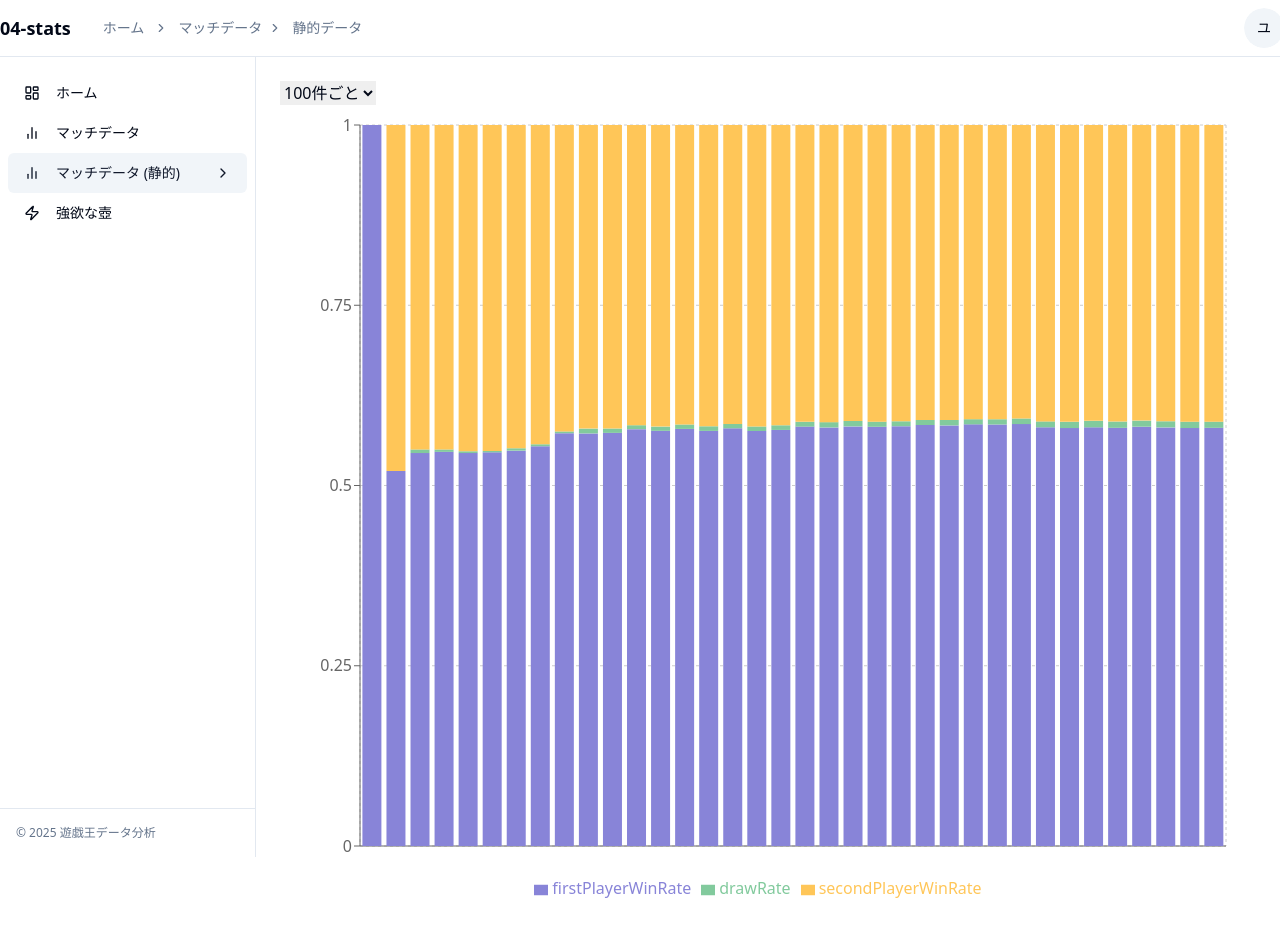
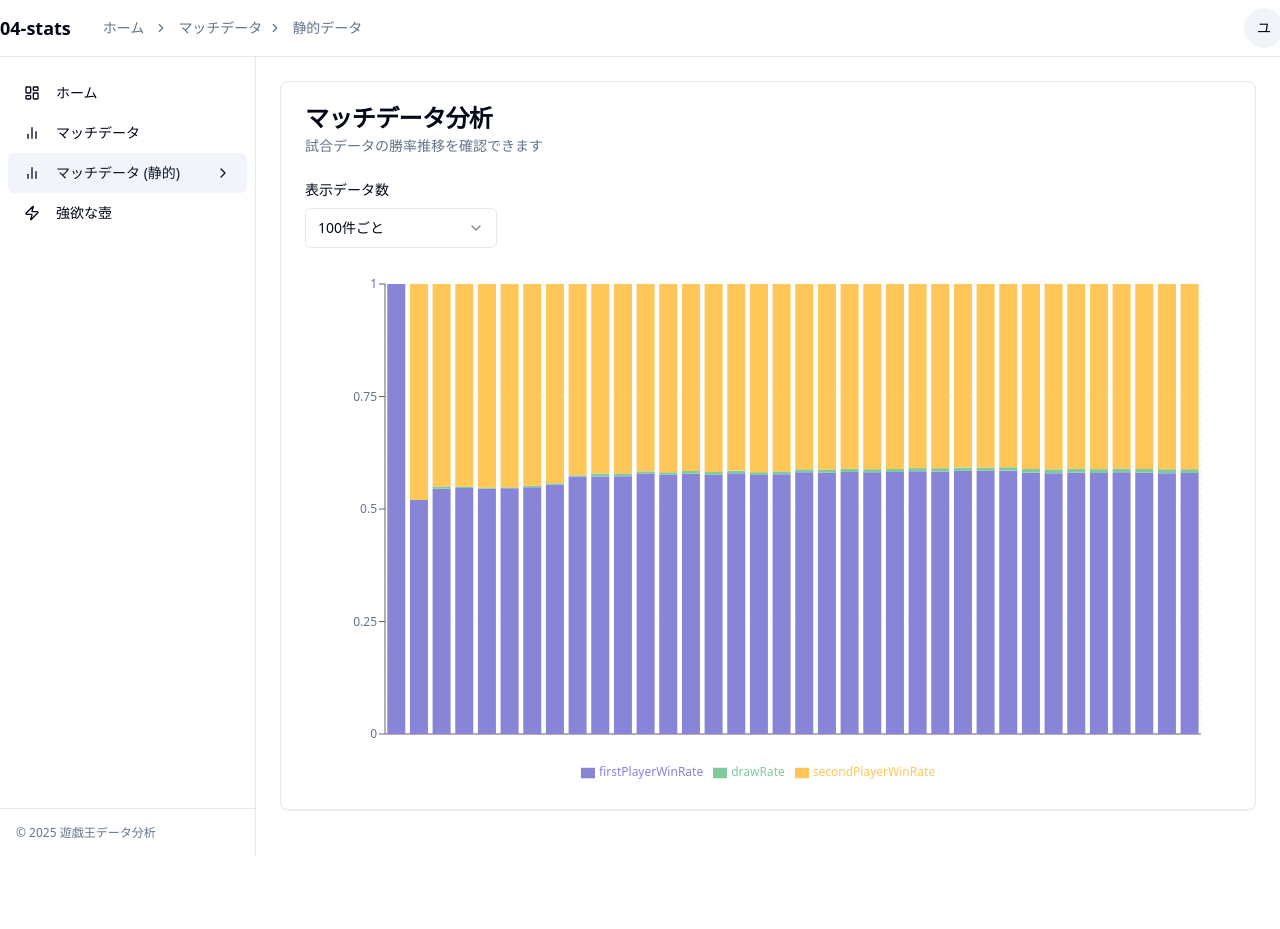
Before and after one commit to kyoichiroT/04-stats-frontend, a Next.js app: page /match-data/static in a window 1280 px wide. After the commit the page ends 857 px from the top, so only its background shows below. Built offline with nearby package versions, Linux system fonts and the light colour scheme.

Commit message:
一旦shad-cn対応。スマホ向けにチャートの最適化の必要アリ

```diff
--- a/src/app/match-data/match-data-details/index.tsx
+++ b/src/app/match-data/match-data-details/index.tsx
@@ -1,6 +1,20 @@
 import { useState } from "react";
 import { WinRatio } from "../match-data-types";
 import { MatchDataCharts } from "./match-data-charts";
+import {
+  Card,
+  CardContent,
+  CardDescription,
+  CardHeader,
+  CardTitle,
+} from "@/components/ui/card";
+import {
+  Select,
+  SelectContent,
+  SelectItem,
+  SelectTrigger,
+  SelectValue,
+} from "@/components/ui/select";
 
 export function MatchDataDataDetail({
   matchData,
@@ -8,18 +22,39 @@ export function MatchDataDataDetail({
   matchData: WinRatio[] | undefined;
 }) {
   const [displayCount, setDisplayCount] = useState(100);
+
   return (
-    <div>
-      <select
-        value={displayCount}
-        onChange={(e) => setDisplayCount(Number(e.target.value))}
-      >
-        <option value={matchData?.length || 0}>全件</option>
-        <option value={10}>10件ごと</option>
-        <option value={50}>50件ごと</option>
-        <option value={100}>100件ごと</option>
-      </select>
-      <MatchDataCharts matchData={matchData} displayCount={displayCount} />
+    <div className="space-y-4">
+      <Card>
+        <CardHeader>
+          <CardTitle>マッチデータ分析</CardTitle>
+          <CardDescription>試合データの勝率推移を確認できます</CardDescription>
+        </CardHeader>
+        <CardContent>
+          <div className="mb-4">
+            <label className="text-sm font-medium mb-2 block">
+              表示データ数
+            </label>
+            <Select
+              value={displayCount.toString()}
+              onValueChange={(value) => setDisplayCount(Number(value))}
+            >
+              <SelectTrigger className="w-48">
+                <SelectValue />
+              </SelectTrigger>
+              <SelectContent>
+                <SelectItem value={(matchData?.length || 0).toString()}>
+                  全件
+                </SelectItem>
+                <SelectItem value="10">10件ごと</SelectItem>
+                <SelectItem value="50">50件ごと</SelectItem>
+                <SelectItem value="100">100件ごと</SelectItem>
+              </SelectContent>
+            </Select>
+          </div>
+          <MatchDataCharts matchData={matchData} displayCount={displayCount} />
+        </CardContent>
+      </Card>
     </div>
   );
 }
--- a/src/app/match-data/match-data-details/match-data-charts/match-data-diagrams/index.tsx
+++ b/src/app/match-data/match-data-details/match-data-charts/match-data-diagrams/index.tsx
@@ -5,15 +5,13 @@ import {
   BarChart,
   CartesianGrid,
   Legend,
-  // Line,
-  // LineChart,
   ResponsiveContainer,
   Tooltip,
   XAxis,
   YAxis,
 } from "recharts";
-// import { dot } from "node:test/reporters";
 import { WinRatio } from "../../../match-data-types";
+import { ChartConfig, ChartContainer } from "@/components/ui/chart";
 
 type winRatioData = {
   matchCount: number;
@@ -65,9 +63,26 @@ const CustomTooltip: React.FC<CustomTooltipProps> = ({
       </div>
     );
   }
+  return null;
 };
 
 const COLORS = ["#8884d8", "#82ca9d", "#ffc658"];
+
+// shadcn/ui chart用の設定
+const chartConfig = {
+  firstPlayerWinRate: {
+    label: "先攻勝率",
+    color: COLORS[0],
+  },
+  drawRate: {
+    label: "引き分け率",
+    color: COLORS[1],
+  },
+  secondPlayerWinRate: {
+    label: "後攻勝率",
+    color: COLORS[2],
+  },
+} satisfies ChartConfig;
 
 /**
  * マッチデータを表示するチャートコンポーネント
@@ -105,7 +120,8 @@ export default function MatchDataDiagram({
 
   return (
     <>
-      <div style={{ width: "100%", height: 800 }}>
+      <div>
+        <ChartContainer config={chartConfig}>
           <ResponsiveContainer width="100%" height="100%">
             <BarChart
               data={winRatioData}
@@ -141,6 +157,8 @@ export default function MatchDataDiagram({
               />
             </BarChart>
           </ResponsiveContainer>
+        </ChartContainer>
+      </div>
       {/*
         <LineChart
           width={1900}
@@ -177,7 +195,6 @@ export default function MatchDataDiagram({
             dot={false}
           />
         </LineChart> */}
-      </div>
     </>
   );
 }
--- a/src/app/match-data/page.tsx
+++ b/src/app/match-data/page.tsx
@@ -3,6 +3,10 @@
 import { useMatchData } from "@/swr/match-data";
 import { MatchDataDataDetail } from "./match-data-details";
 import { matchData } from "./match-data";
+import { Card, CardContent } from "@/components/ui/card";
+import { Skeleton } from "@/components/ui/skeleton";
+import { Alert, AlertDescription, AlertTitle } from "@/components/ui/alert";
+import { AlertCircle } from "lucide-react";
 
 /**
  * マッチデータを表示するコンポーネント
@@ -18,13 +22,17 @@ export default function MatchDataPage() {
   if (error) {
     return (
       <>
-        <div>データの取得に失敗しました。過去のデータを表示します</div>
+        <Alert variant="destructive" className="mb-4">
+          <AlertCircle className="h-4 w-4" />
+          <AlertTitle>エラー</AlertTitle>
+          <AlertDescription>
+            データの取得に失敗しました。過去のデータを表示します
+          </AlertDescription>
+        </Alert>
         <MatchDataDataDetail matchData={matchData} />
       </>
     );
   }
-
-  // const data = matchData;
 
   return (
     <>
@@ -35,8 +43,13 @@ export default function MatchDataPage() {
 
 function matchDataSkelton() {
   return (
-    <div>
-      <p>loading...</p>
+    <div className="space-y-4">
+      <Skeleton className="h-10 w-48" />
+      <Card>
+        <CardContent className="p-6">
+          <Skeleton className="h-full w-full" />
+        </CardContent>
+      </Card>
     </div>
   );
 }
--- a/src/swr/match-data.ts
+++ b/src/swr/match-data.ts
@@ -30,6 +30,7 @@ export const useMatchData = () => {
       revalidateOnFocus: false,
       revalidateOnReconnect: false,
       shouldRetryOnError: false,
+      loadingTimeout: 5000,
     }
   );
 };
```
Lines whose indentation alone changed are shown as unchanged.
